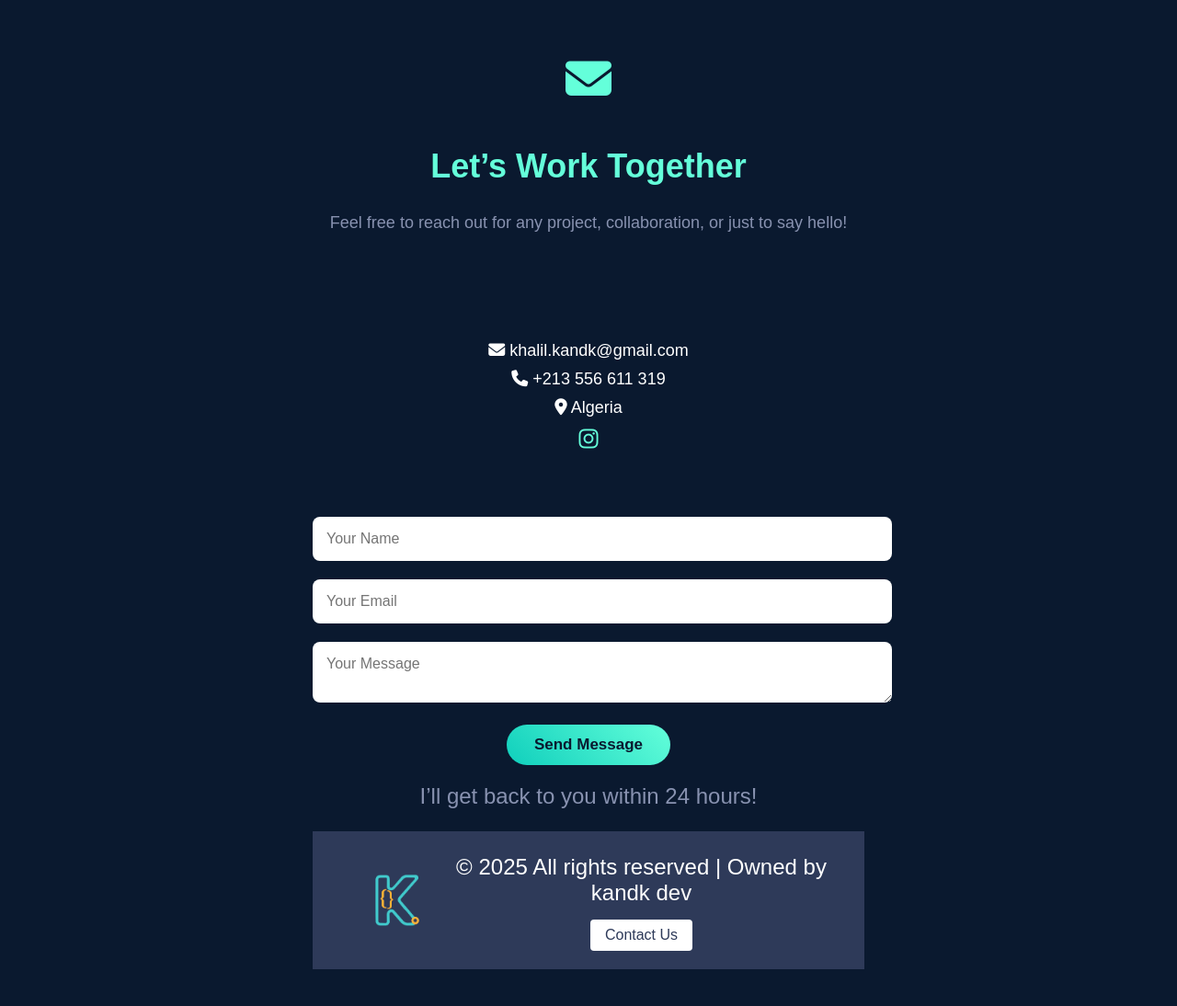
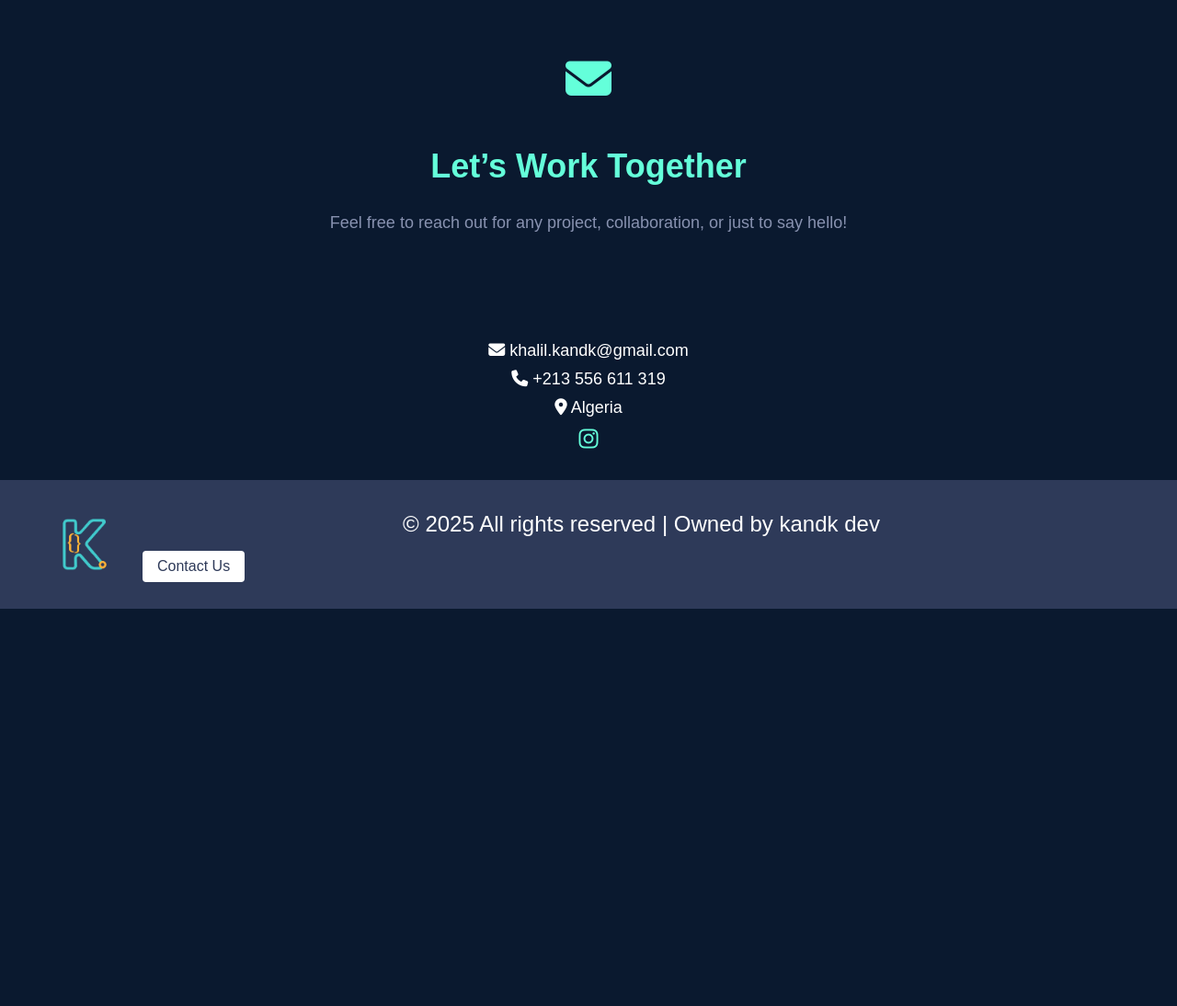
Before and after one commit to kandk0516/kandk.me, a plain HTML site: page contact.html in a window 1280 px wide. Shown: the whole page at 92% size. After the commit the page ends 800 px from the top, so only its background shows below. Drawn offline with Linux system fonts and the light colour scheme; a web font is replaced by a local one.

Commit message:
Update contact.html

```diff
--- a/contact.html
+++ b/contact.html
@@ -27,14 +27,7 @@
     </div>
   </section>
 
-  <section class="contact-form">
-    <form action="#" method="post">
-      <input type="text" name="name" placeholder="Your Name" required/>
-      <input type="email" name="email" placeholder="Your Email" required/>
-      <textarea name="message" placeholder="Your Message" required></textarea>
-      <button type="submit">Send Message</button>
-    </form>
-    <p class="note">I’ll get back to you within 24 hours!</p>
+
   <footer>
     <div class="footer-content">
       <img src="logo_NoBG.png" alt="Site Logo" class="footer-logo">
```
